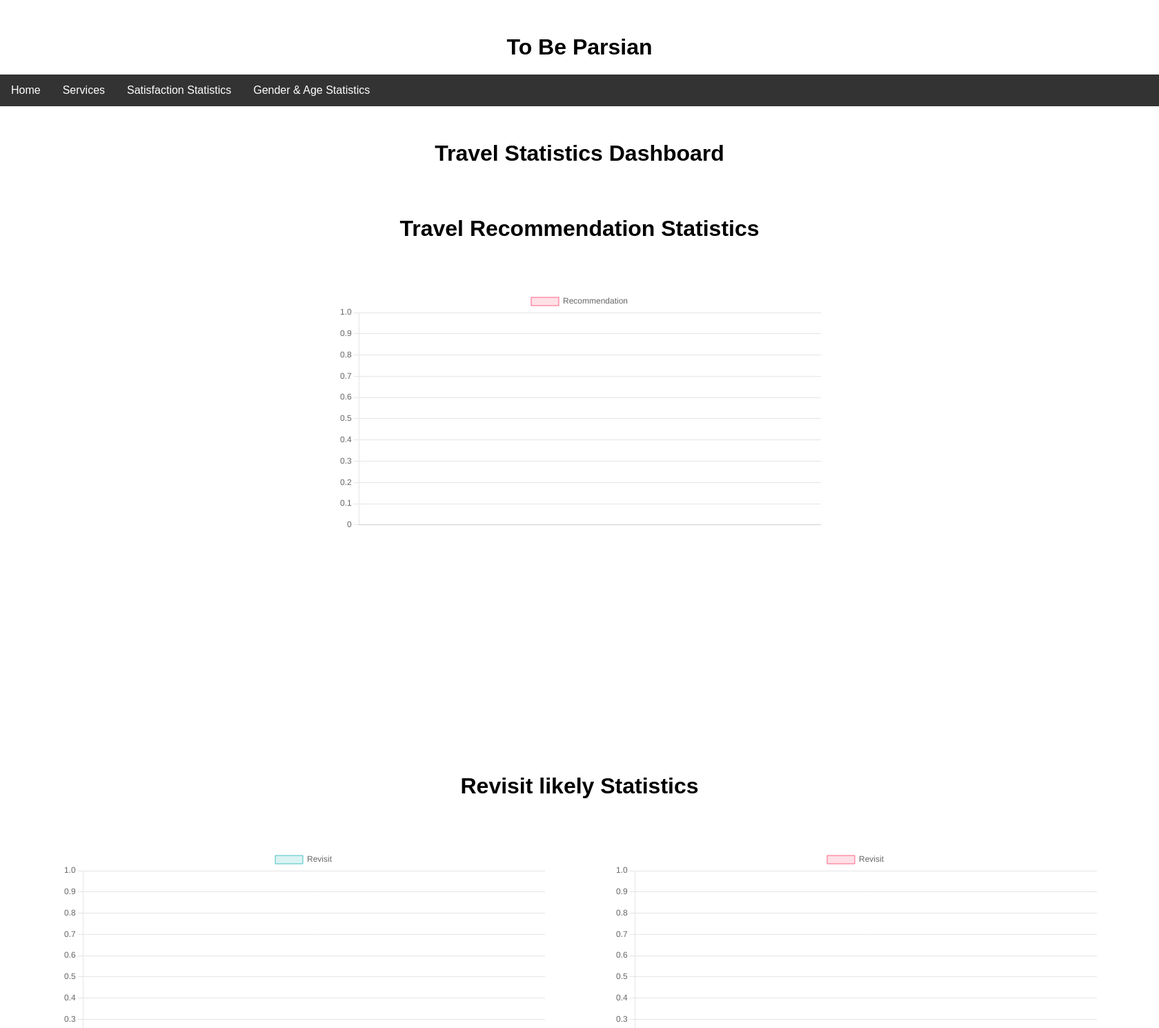
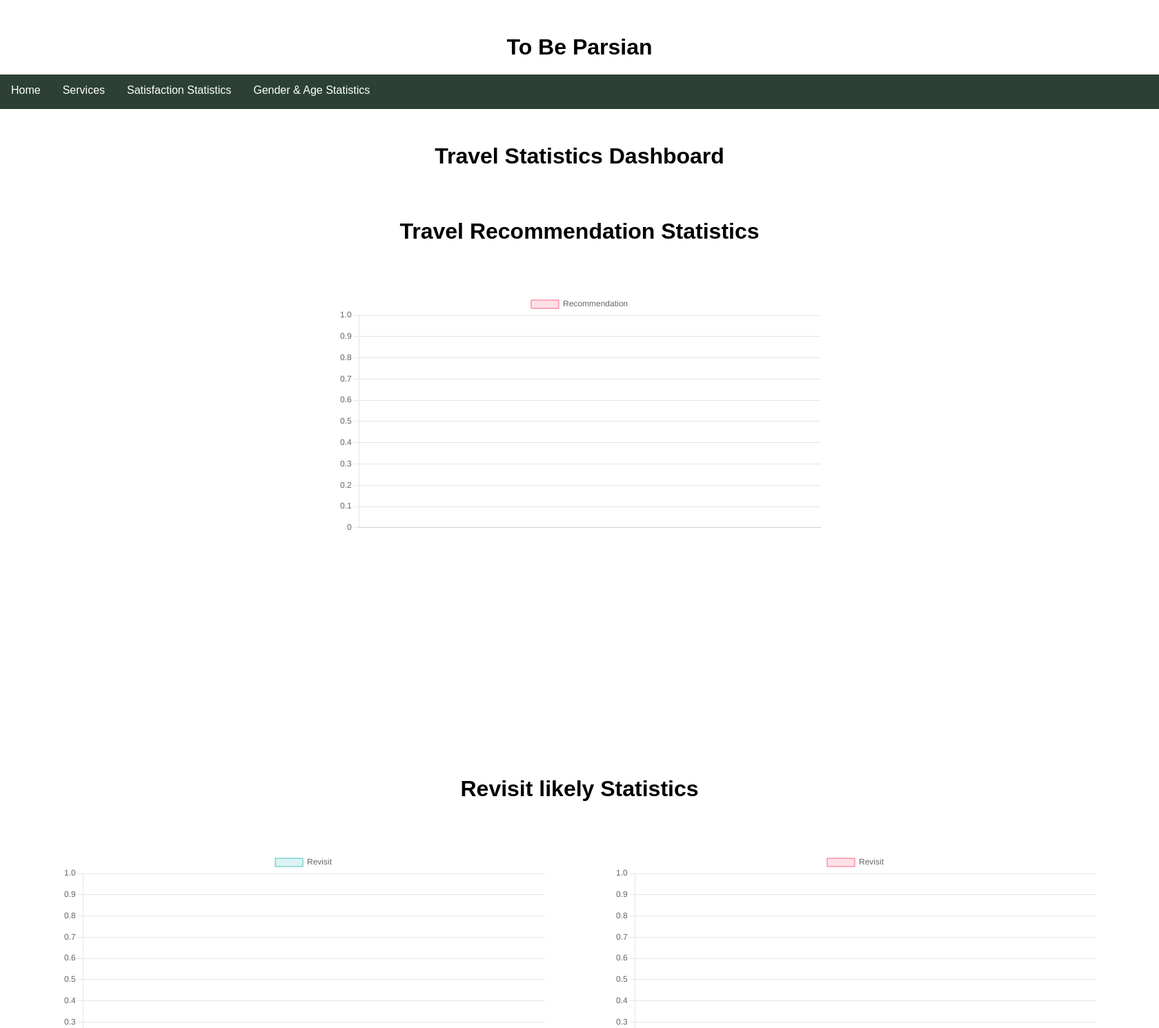
Before and after one commit to To-Be-Parisian/Travel_Project, a PHP site: page /satisfaction-page.php in a window 1680 px wide; the page is wider, and only the part inside the window is pictured. Shown: the top 1490 px of that part at 69% size. Run offline with PHP 8.4, Linux system fonts and the light colour scheme; data that the repository does not hold is empty; some web fonts are replaced.

Commit message:
style : 네비게이션 바 스타일 변경

```diff
--- a/webpage/sohyun/static/css/home.css
+++ b/webpage/sohyun/static/css/home.css
@@ -6,7 +6,8 @@ body {
 
 /* 네비게이션 바 스타일 */
 nav {
-  background-color: #333;
+  background-color: #2c4035;
+  height: 50px;
 }
 
 nav ul {
```
